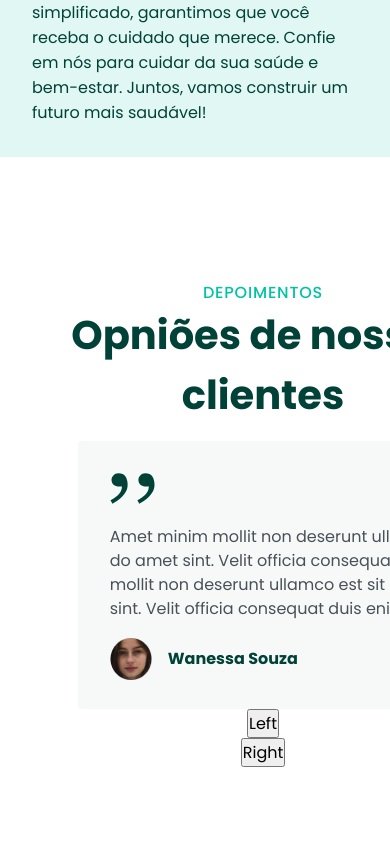
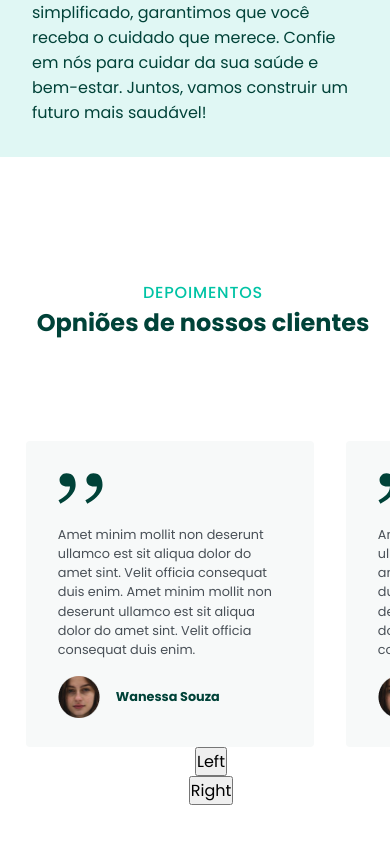
Before and after one commit to Achette/Na_Consulta_NEXT, a Next.js app: page / in a window 390 px wide. Shown: the part 3017-3860 px from the top of the page. Built offline with nearby package versions, Linux system fonts and the light colour scheme.

Commit message:
chore/task-0015: inicia correções na responsividade

```diff
--- a/src/components/DepositionCard/styles.ts
+++ b/src/components/DepositionCard/styles.ts
@@ -2,7 +2,7 @@ import styled from 'styled-components'
 
 export const CardContainer = styled.div`
   display: flex;
-  min-width: 34rem;
+  min-width: 18rem;
   height: auto;
   padding: 2rem;
   flex-direction: column;
@@ -11,6 +11,10 @@ export const CardContainer = styled.div`
   gap: 1.25rem;
   border-radius: 0.25rem;
   background: #f7f9f9;
+
+  @media (min-width: 768px) {
+    min-width: 24rem;
+  }
 `
 export const ImageContainer = styled.div`
   width: 2.75rem;
@@ -18,7 +22,7 @@ export const ImageContainer = styled.div`
 `
 export const TextContainer = styled.div`
   color: #495057;
-  font-size: 1rem;
+  font-size: 0.8rem;
   font-style: normal;
   font-weight: 400;
   line-height: 150%;
@@ -34,7 +38,7 @@ export const AvatarContainer = styled.div`
 
 export const AvatarText = styled.p`
   color: ${(props) => props.theme['green-700']};
-  font-size: 1rem;
+  font-size: 0.8rem;
   font-style: normal;
   font-weight: 700;
   line-height: 1.75rem;
--- a/src/components/Depositions/styles.ts
+++ b/src/components/Depositions/styles.ts
@@ -7,13 +7,14 @@ export const DepositionsContainer = styled.section`
   flex-direction: column;
   justify-content: center;
   align-items: center;
-  padding: 7.75rem 0 7.75rem 8.5rem;
+  padding: 7.75rem 0 7.75rem 2rem;
   overflow-x: hidden;
 `
 
 export const HeadingContainer = styled.div`
-  width: 30rem;
+  width: 100%;
   height: 10rem;
+  padding-right: 1rem;
 `
 
 export const Header = styled.h2`
@@ -28,7 +29,7 @@ export const Header = styled.h2`
 export const Title = styled.h3`
   color: ${(props) => props.theme['green-700']};
   text-align: center;
-  font-size: 40px;
+  font-size: 1.5rem;
   font-weight: 700;
   line-height: normal;
 `
```
